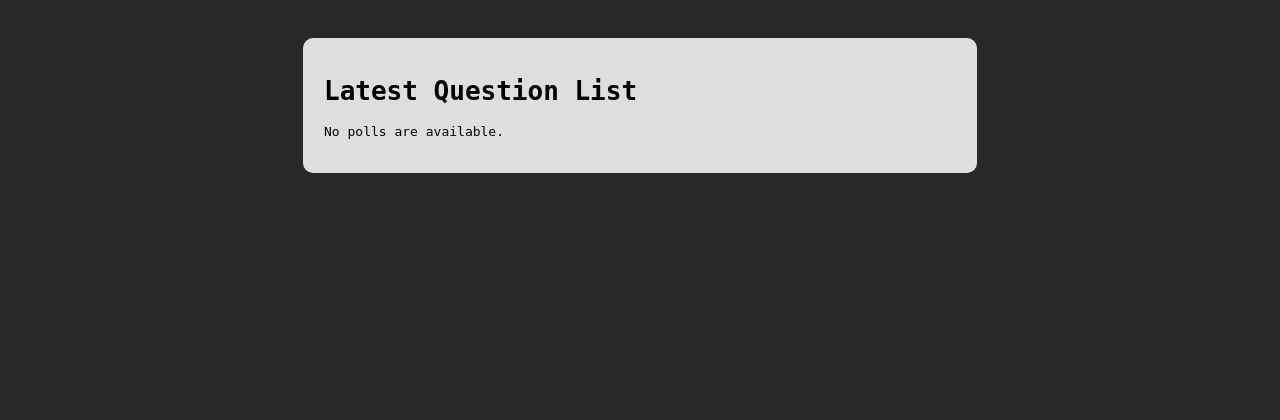
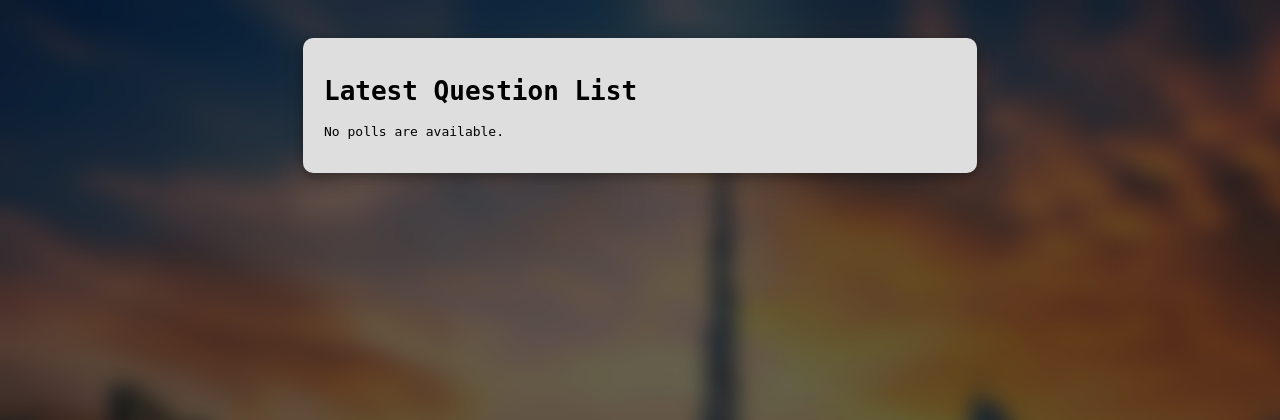
Before and after one commit to kmirzavaziri/django-drf, a Django app: page /polls/ in a window 1280 px wide. Shown: the top 420 px of the page. Run offline with Django 4.2, Linux system fonts and the light colour scheme; data that the repository does not hold is empty.

Commit message:
Add more styling (part 6)

```diff
--- a/polls/static/polls/styles.css
+++ b/polls/static/polls/styles.css
@@ -1,5 +1,5 @@
 body {
-    background: #282828;
+    background: white url("images/background.png") no-repeat;
     font-family: monospace;
     justify-content: center;
 }
@@ -35,6 +35,7 @@ td {
     padding: 21px;
     width: 50%;
     margin-top: 30px;
+    box-shadow: 0 4px 8px 0 rgba(0, 0, 0, 0.2), 0 6px 20px 0 rgba(0, 0, 0, 0.19);
 }
 
 .err {
```
Also changed, not shown: polls/static/polls/images/background.png (added).
